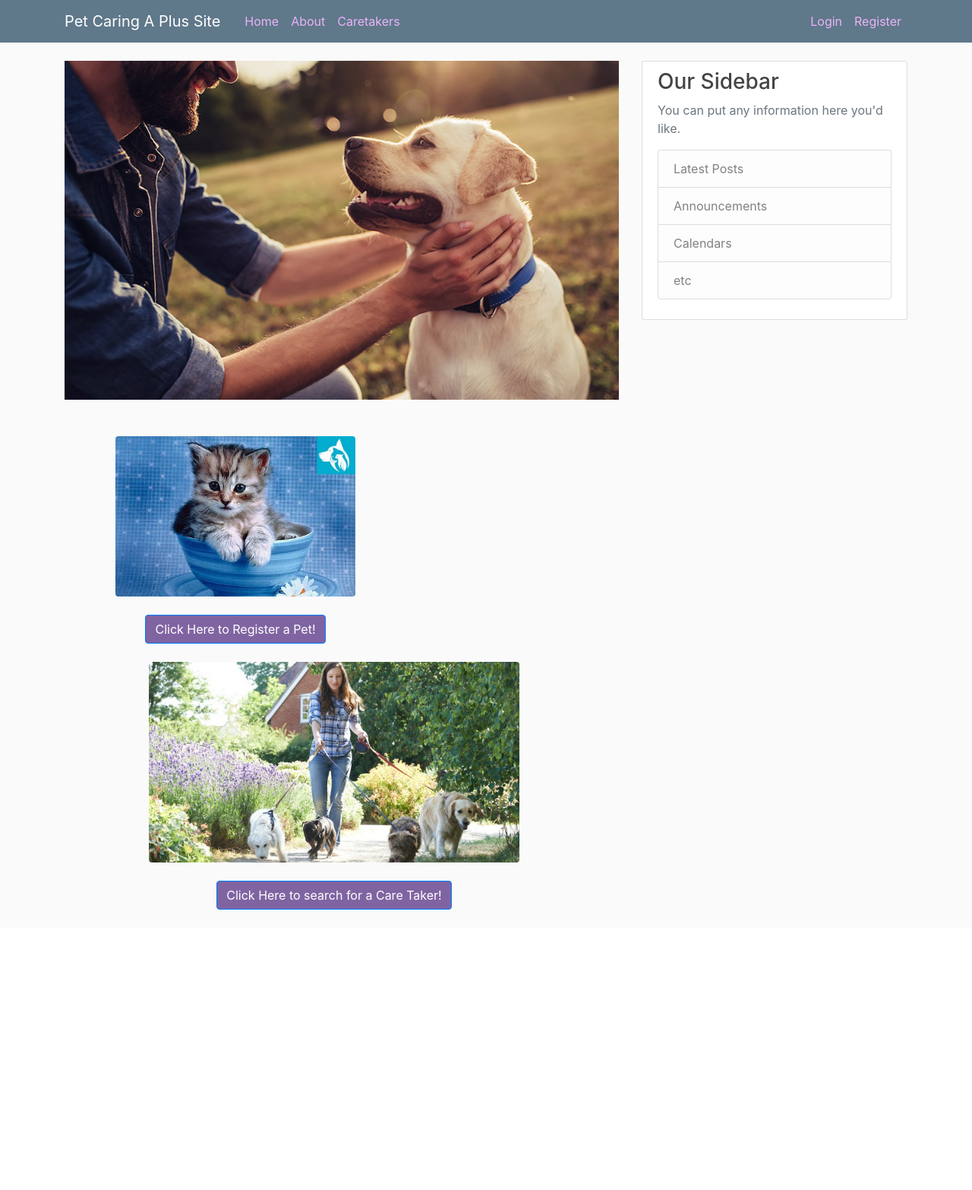
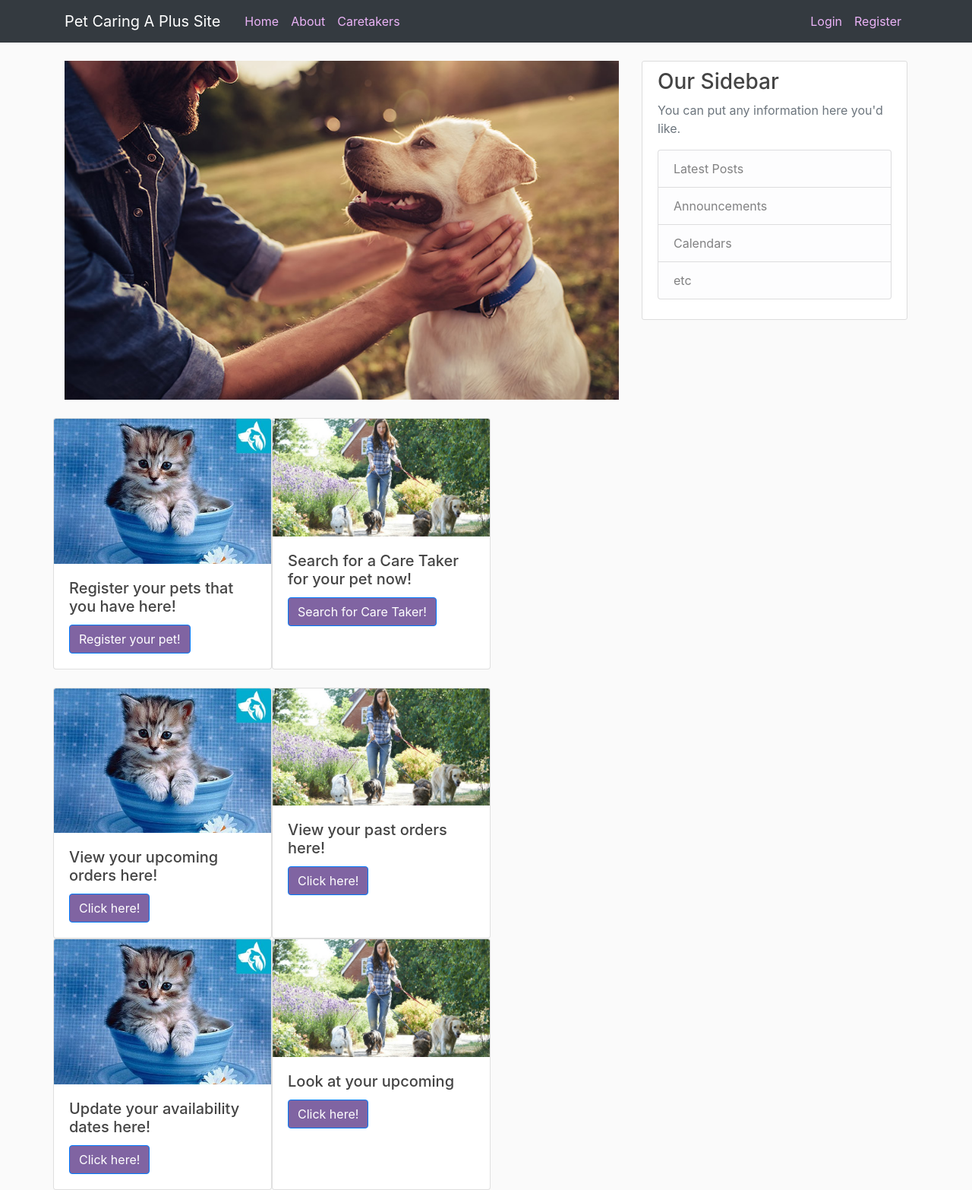
Before and after one commit to yh-ng/CS2102-AY2021S1-Group51, a Flask app: page / in a window 1280 px wide. Shown: the whole page at 76% size. Before the commit the page ends 1197 px from the top, so only its background shows below. Run offline with Flask 2, Linux system fonts and the light colour scheme; some libraries are stand-ins or nearby versions.

Commit message:
changed style

```diff
--- a/FlaskApp/templates/home.html
+++ b/FlaskApp/templates/home.html
@@ -14,24 +14,54 @@
     </div>
     <br>
   </div>
-
   <div class="row">
-  <div class="column">
-    <br>
-    <img src="static/images/petimage4.jpg" alt="Snow" style="width:66%" class="rounded mx-auto d-block">
-    <br>
-    <div class="row justify-content-center">
-    <a href="{{ url_for('view.registerpet') }}" class="btn btn-primary">Click Here to Register a Pet!</a>
+  <div class="card" style="width: 18rem;">
+  <img src="static/images/petimage4.jpg" class="card-img-top">
+  <div class="card-body">
+    <h5 class="card-title">Register your pets that you have here!</h5>
+    <a href="{{ url_for('view.registerpet') }}" class="btn btn-primary">Register your pet!</a>
   </div>
   </div>
-  <div class="column">
-    <br>
-    <img src="static/images/caretakerimage1.jpg" alt="Forest" style="width:66%" class="rounded mx-auto d-block">
-    <br>
-    <div class="row justify-content-center">
-    <a href="https://google.com" class="btn btn-primary">Click Here to search for a Care Taker!</a>
+  <div class="card" style="width: 18rem;">
+  <img src="static/images/caretakerimage1.jpg" class="card-img-top">
+  <div class="card-body">
+    <h5 class="card-title">Search for a Care Taker for your pet now!</h5>
+    <a href="http://www.google.com" class="btn btn-primary">Search for Care Taker!</a>
+  </div>
+  </div>
   </div>
   <br>
+  <div class="row">
+  <div class="card" style="width: 18rem;">
+  <img src="static/images/petimage4.jpg" class="card-img-top">
+  <div class="card-body">
+    <h5 class="card-title">View your upcoming orders here!</h5>
+    <a href="http://www.google.com" class="btn btn-primary">Click here!</a>
   </div>
   </div>
+  <div class="card" style="width: 18rem;">
+  <img src="static/images/caretakerimage1.jpg" class="card-img-top">
+  <div class="card-body">
+    <h5 class="card-title">View your past orders here!</h5>
+    <a href="http://www.google.com" class="btn btn-primary">Click here!</a>
+  </div>
+  </div>
+  </div>
+  <div class="row">
+  <div class="card" style="width: 18rem;">
+  <img src="static/images/petimage4.jpg" class="card-img-top">
+  <div class="card-body">
+    <h5 class="card-title">Update your availability dates here!</h5>
+    <a href="http://www.google.com" class="btn btn-primary">Click here!</a>
+  </div>
+  </div>
+  <div class="card" style="width: 18rem;">
+  <img src="static/images/caretakerimage1.jpg" class="card-img-top">
+  <div class="card-body">
+    <h5 class="card-title">Look at your upcoming</h5>
+    <a href="http://www.google.com" class="btn btn-primary">Click here!</a>
+  </div>
+  </div>
+  </div>
+
 {% endblock content %}
--- a/FlaskApp/templates/layout.html
+++ b/FlaskApp/templates/layout.html
@@ -9,16 +9,11 @@
     <link rel="stylesheet" href="https://maxcdn.bootstrapcdn.com/bootstrap/4.0.0/css/bootstrap.min.css" integrity="sha384-Gn5384xqQ1aoWXA+058RXPxPg6fy4IWvTNh0E263XmFcJlSAwiGgFAW/dAiS6JXm" crossorigin="anonymous">
 
     <link rel="stylesheet" type="text/css" href="{{ url_for('static', filename='main.css') }}">
-
-    {% if title %}
-        <title>Pet Caring A Plus Site - {{ title }}</title>
-    {% else %}
-        <title>Pet Caring A Plus Site</title>
-    {% endif %}
+    <title>Pet Caring A Plus Site</title>
 </head>
 <body>
     <header class="site-header">
-      <nav class="navbar navbar-expand-md navbar-dark bg-steel fixed-top">
+      <nav class="navbar navbar-expand-md navbar-dark bg-dark fixed-top">
         <div class="container">
           <a class="navbar-brand mr-4" href="/">Pet Caring A Plus Site</a>
           <button class="navbar-toggler" type="button" data-toggle="collapse" data-target="#navbarToggle" aria-controls="navbarToggle" aria-expanded="false" aria-label="Toggle navigation">
@@ -74,7 +69,6 @@
         </div>
       </main>
 
-
       <!-- Optional JavaScript -->
       <!-- jQuery first, then Popper.js, then Bootstrap JS -->
       <script src="https://code.jquery.com/jquery-3.2.1.slim.min.js" integrity="sha384-KJ3o2DKtIkvYIK3UENzmM7KCkRr/rE9/Qpg6aAZGJwFDMVNA/GpGFF93hXpG5KkN" crossorigin="anonymous"></script>
```
Lines whose indentation alone changed are shown as unchanged.
